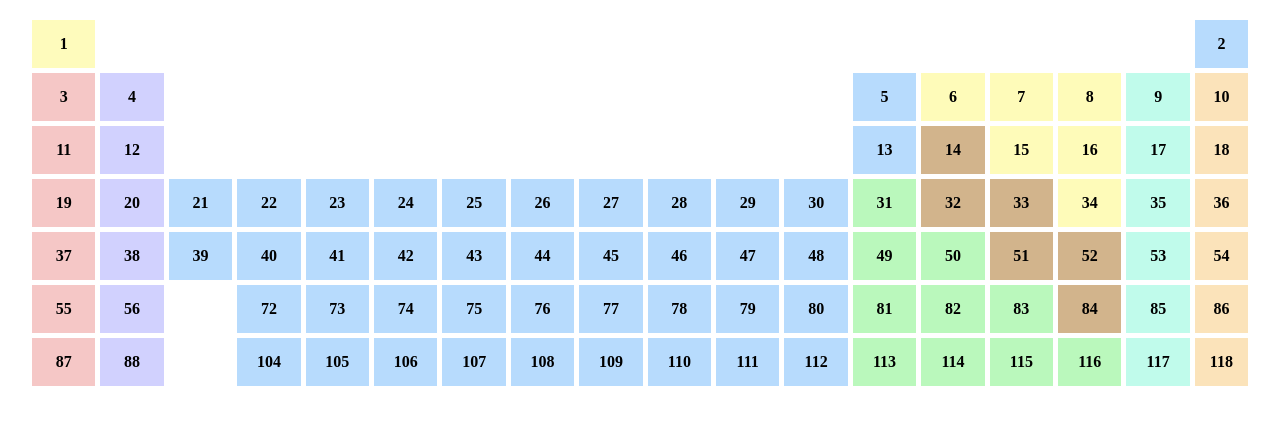
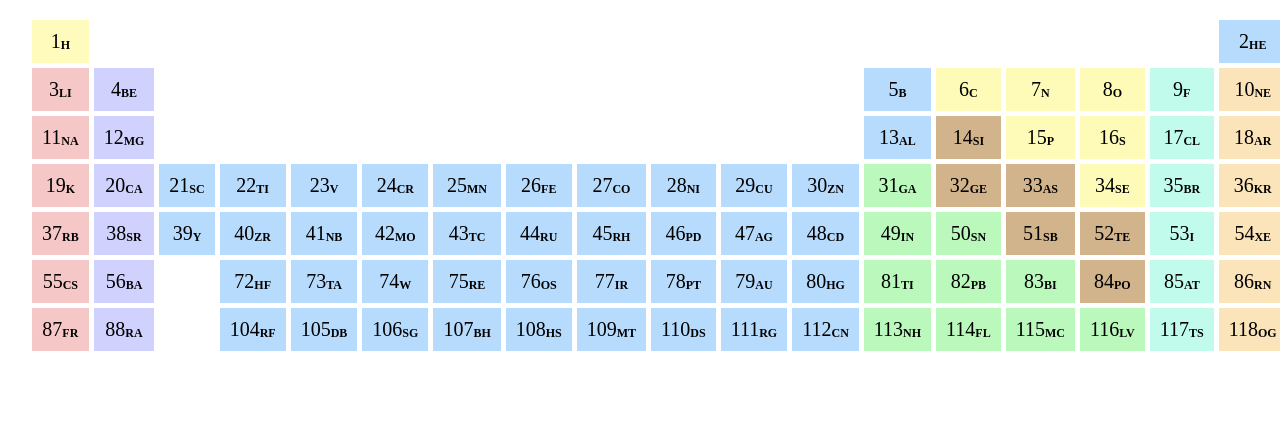
Before and after one commit to KramStyles/week_5_grid_meet, a plain HTML site: page periodic.html in a window 1280 px wide. Drawn offline with Linux system fonts and the light colour scheme.

Commit message:
added chemical names

```diff
--- a/css/periodic.css
+++ b/css/periodic.css
@@ -14,12 +14,13 @@
 
 .container div{
     background-color: #B7DBFD;
-    font-weight: bold;
     display: flex;
     justify-content: center;
     align-items: center;
-    padding: 15px
+    padding: 10px;
+    font-size: 20px;
 }
+
 .he{
     grid-column: -1;
 }
@@ -57,3 +58,11 @@
 #color-b{
     background-color: tan;
 }
+div>span{
+    font-size: 12px;
+    display: block;
+    font-weight: bold;
+    padding-top: 5px;
+    text-transform: uppercase;
+    align-self: flex-end;
+}
--- a/periodic.html
+++ b/periodic.html
@@ -9,96 +9,96 @@
 </head>
 <body>
     <div class="container">
-        <div id="color-h">1</div>
-        <div class="he color-he">2</div>
-        <div id="color-li">3</div>
-        <div id="color-be">4</div>
-        <div class="b color-b">5</div>
-        <div id="color-c">6</div>
-        <div id="color-c">7</div>
-        <div id="color-c">8</div>
-        <div id="color-f">9</div>
-        <div id="color-he">10</div>
-        <div id="color-li">11</div>
-        <div id="color-be">12</div>
-        <div class="al color-al">13</div>
-        <div id="color-b">14</div>
-        <div id="color-c">15</div>
-        <div id="color-c">16</div>
-        <div id="color-f">17</div>
-        <div id="color-he">18</div>
-        <div id="color-li">19</div>
-        <div id="color-be">20</div>
-        <div>21</div>
-        <div>22</div>
-        <div>23</div>
-        <div>24</div>
-        <div>25</div>
-        <div>26</div>
-        <div>27</div>
-        <div>28</div>
-        <div>29</div>
-        <div>30</div>
-        <div id="color-al">31</div>
-        <div id="color-b">32</div>
-        <div id="color-b">33</div>
-        <div id="color-c">34</div>
-        <div id="color-f">35</div>
-        <div id="color-he">36</div>
-        <div id="color-li">37</div>
-        <div id="color-be">38</div>
-        <div>39</div>
-        <div>40</div>
-        <div>41</div>
-        <div>42</div>
-        <div>43</div>
-        <div>44</div>
-        <div>45</div>
-        <div>46</div>
-        <div>47</div>
-        <div>48</div>
-        <div id="color-al">49</div>
-        <div id="color-al">50</div>
-        <div id="color-b">51</div>
-        <div id="color-b">52</div>
-        <div id="color-f">53</div>
-        <div id="color-he">54</div>
-        <div id="color-li">55</div>
-        <div id="color-be">56</div>
+        <div id="color-h">1 <span>H</span></div>
+        <div class="he color-he">2<span>he</span></div>
+        <div id="color-li">3<span>li</span></div>
+        <div id="color-be">4<span>be</span></div>
+        <div class="b color-b">5<span>b</span></div>
+        <div id="color-c">6<span>c</span></div>
+        <div id="color-c">7<span>n</span></div>
+        <div id="color-c">8<span>o</span></div>
+        <div id="color-f">9<span>f</span></div>
+        <div id="color-he">10<span>ne</span></div>
+        <div id="color-li">11<span>na</span></div>
+        <div id="color-be">12<span>mg</span></div>
+        <div class="al color-al">13<span>al</span></div>
+        <div id="color-b">14<span>si</span></div>
+        <div id="color-c">15<span>p</span></div>
+        <div id="color-c">16<span>s</span></div>
+        <div id="color-f">17<span>cl</span></div>
+        <div id="color-he">18<span>ar</span></div>
+        <div id="color-li">19<span>k</span></div>
+        <div id="color-be">20<span>ca</span></div>
+        <div>21<span>sc</span></div>
+        <div>22<span>ti</span></div>
+        <div>23<span>v</span></div>
+        <div>24<span>cr</span></div>
+        <div>25<span>mn</span></div>
+        <div>26<span>fe</span></div>
+        <div>27<span>co</span></div>
+        <div>28<span>ni</span></div>
+        <div>29<span>cu</span></div>
+        <div>30<span>zn</span></div>
+        <div id="color-al">31<span>ga</span></div>
+        <div id="color-b">32<span>ge</span></div>
+        <div id="color-b">33<span>as</span></div>
+        <div id="color-c">34<span>se</span></div>
+        <div id="color-f">35<span>br</span></div>
+        <div id="color-he">36<span>kr</span></div>
+        <div id="color-li">37<span>rb</span></div>
+        <div id="color-be">38<span>sr</span></div>
+        <div>39<span>y</span></div>
+        <div>40<span>zr</span></div>
+        <div>41<span>nb</span></div>
+        <div>42<span>mo</span></div>
+        <div>43<span>tc</span></div>
+        <div>44<span>ru</span></div>
+        <div>45<span>rh</span></div>
+        <div>46<span>pd</span></div>
+        <div>47<span>ag</span></div>
+        <div>48<span>cd</span></div>
+        <div id="color-al">49<span>in</span></div>
+        <div id="color-al">50<span>sn</span></div>
+        <div id="color-b">51<span>sb</span></div>
+        <div id="color-b">52<span>te</span></div>
+        <div id="color-f">53<span>i</span></div>
+        <div id="color-he">54<span>xe</span></div>
+        <div id="color-li">55<span>cs</span></div>
+        <div id="color-be">56<span>ba</span></div>
 
-        <div class="hf">72</div>
-        <div>73</div>
-        <div>74</div>
-        <div>75</div>
-        <div>76</div>
-        <div>77</div>
-        <div>78</div>
-        <div>79</div>
-        <div>80</div>
-        <div id="color-al">81</div>
-        <div id="color-al">82</div>
-        <div id="color-al">83</div>
-        <div id="color-b">84</div>
-        <div id="color-f">85</div>
-        <div id="color-he">86</div>
-        <div id="color-li">87</div>
-        <div id="color-be">88</div>
+        <div class="hf">72<span>hf</span></div>
+        <div>73<span>ta</span></div>
+        <div>74<span>w</span></div>
+        <div>75<span>re</span></div>
+        <div>76<span>os</span></div>
+        <div>77<span>ir</span></div>
+        <div>78<span>pt</span></div>
+        <div>79<span>au</span></div>
+        <div>80<span>hg</span></div>
+        <div id="color-al">81<span>ti</span></div>
+        <div id="color-al">82<span>pb</span></div>
+        <div id="color-al">83<span>bi</span></div>
+        <div id="color-b">84<span>po</span></div>
+        <div id="color-f">85<span>at</span></div>
+        <div id="color-he">86<span>rn</span></div>
+        <div id="color-li">87<span>fr</span></div>
+        <div id="color-be">88<span>ra</span></div>
 
-        <div class="hf">104</div>
-        <div>105</div>
-        <div>106</div>
-        <div>107</div>
-        <div>108</div>
-        <div>109</div>
-        <div>110</div>
-        <div>111</div>
-        <div>112</div>
-        <div id="color-al">113</div>
-        <div id="color-al">114</div>
-        <div id="color-al">115</div>
-        <div id="color-al">116</div>
-        <div id="color-f">117</div>
-        <div id="color-he">118</div>
+        <div class="hf">104<span>rf</span></div>
+        <div>105<span>db</span></div>
+        <div>106<span>sg</span></div>
+        <div>107<span>bh</span></div>
+        <div>108<span>hs</span></div>
+        <div>109<span>mt</span></div>
+        <div>110<span>ds</span></div>
+        <div>111<span>rg</span></div>
+        <div>112<span>cn</span></div>
+        <div id="color-al">113<span>nh</span></div>
+        <div id="color-al">114<span>fl</span></div>
+        <div id="color-al">115<span>mc</span></div>
+        <div id="color-al">116<span>lv</span></div>
+        <div id="color-f">117<span>ts</span></div>
+        <div id="color-he">118<span>og</span></div>
     </div>
 </body>
 </html>
```
